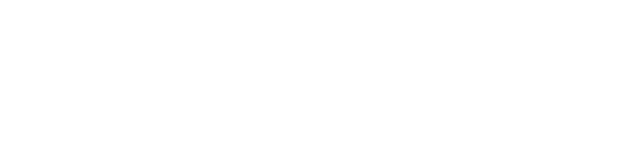
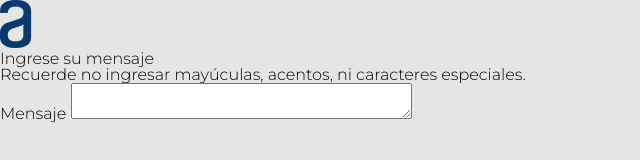
Before and after one commit to arielleon305/encriptador_de_texto.io, a plain HTML site: page index.html in a window 1280 px wide. Shown: the whole page, without its empty margins (0-640 px from the left). Drawn offline with Linux system fonts and the light colour scheme.

Commit message:
Actualizando el codigo HTML

```diff
--- a/css/style.css
+++ b/css/style.css
@@ -1,3 +1,12 @@
-main {
-    background: #E5E5E5;
+body{
+    background-color: #E5E5E5;
+    font-family: 'Montserrat', sans-serif;
 }
+
+/*.logo{
+    position: absolute;
+    left: 84px;
+    right: 0%;
+    top: 40px;
+    bottom: 0%;
+}
--- a/index.html
+++ b/index.html
@@ -14,8 +14,29 @@
         <link href="https://fonts.googleapis.com/css2?family=Montserrat:wght@300&display=swap" rel="stylesheet">
 
     </head>
+
     <body>
+        <header>
+            <div class="cabecera">
+                <img src="img/Vector.png" alt="logo Alura" class="logo">
+            </div>
+        </header>
+
         <main>
+            <h1>Ingrese su mensaje</h1>
+            <div class="caja">
+                <p>Recuerde no ingresar mayúculas, acentos, ni caracteres especiales.</p>
+                <form id="texto">
+                    <label for="mensaje">Mensaje</label>
+                    <textarea name="" id="mensaje" cols="40" rows="2" class="input-padron" required></textarea>
+                </form>
+            </div>
+
+
 
         </main>
+
+        <footer>
+
+        </footer>
     </body>
```
